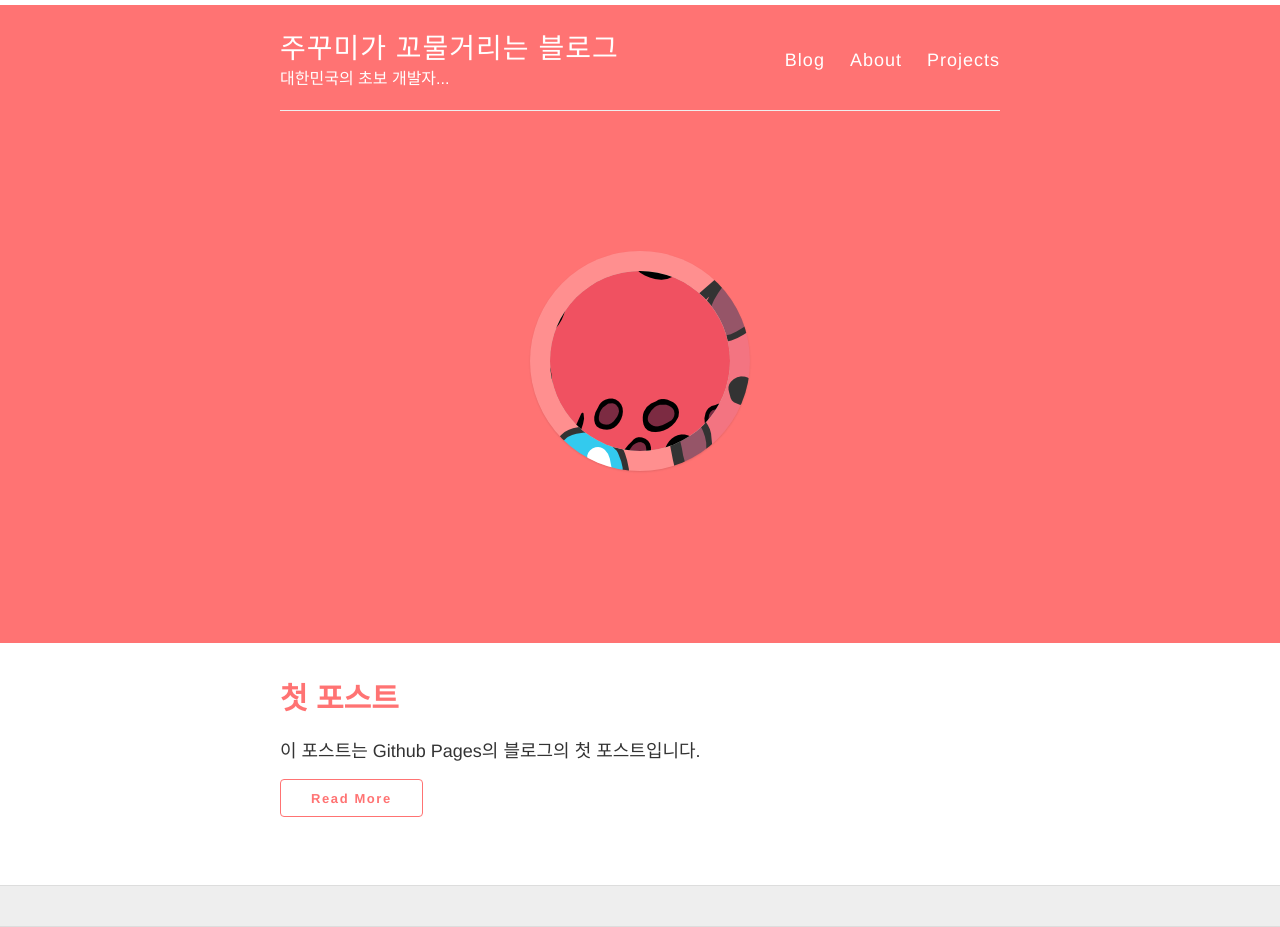
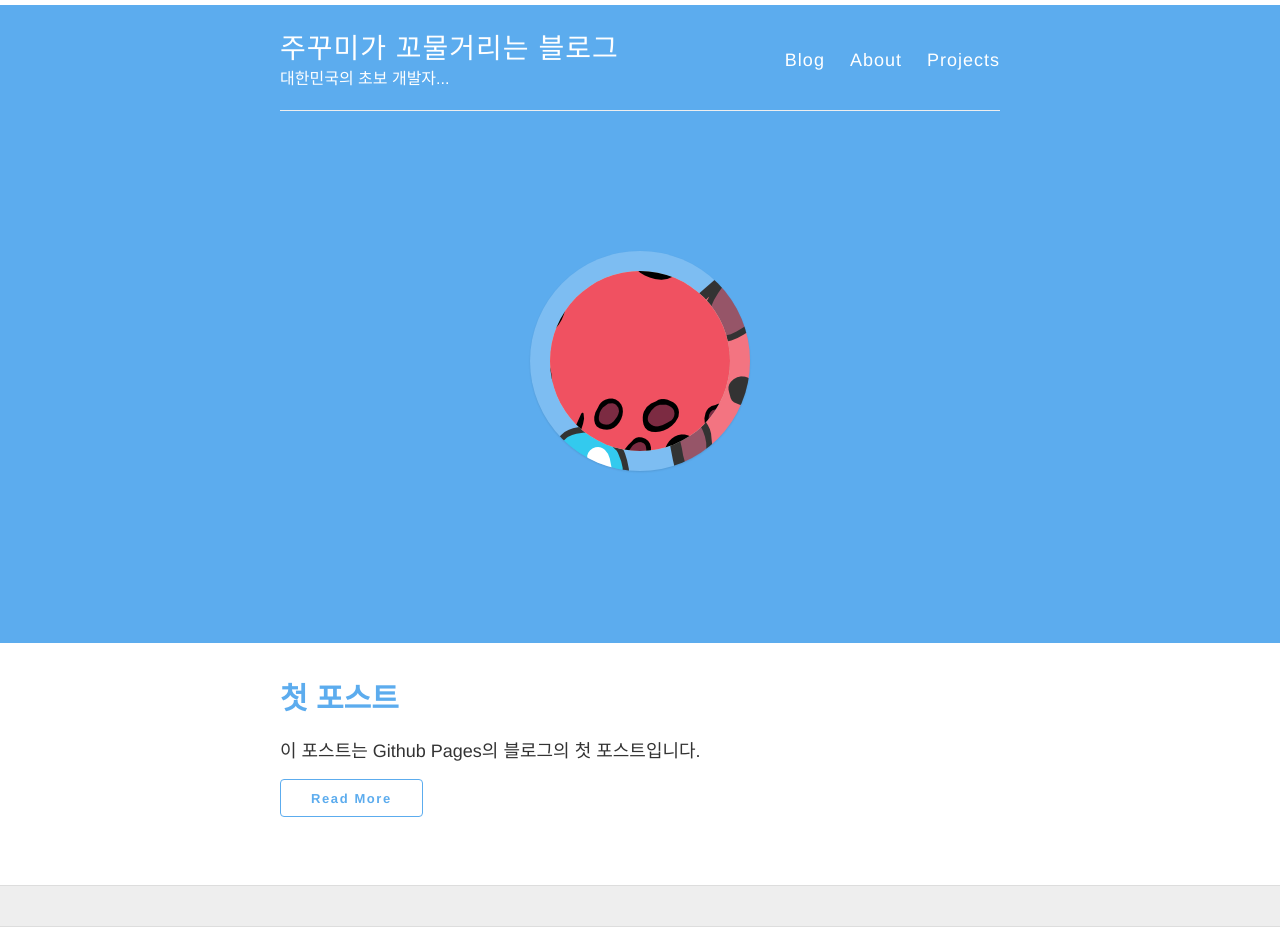
Before and after one commit to joshua1b/joshua1b.github.io, a Jekyll site: the page built from index.html, in a window 1280 px wide. Built offline with Jekyll 4.4.1, drawn with Linux system fonts in a browser that asks for light colours; nearby versions of some CDN libraries.

Commit message:
Chainging main color.

```diff
--- a/_sass/_variables.scss
+++ b/_sass/_variables.scss
@@ -18,7 +18,7 @@ $blue: #4183C4;
 // Main theme colors
 // Some cool main theme colors(violet:#8476ad;blue:#5cacee;red:#ff7373,#ff6f69;green:#6acf64,#2ddbb3;orange:#ffa268)
 
-$mono-color:#ff7373;                // main theme color(header, links, footer icons, buttons, post-title)
+$mono-color:#5cacee;                // main theme color(header, links, footer icons, buttons, post-title)
 $hl-color: $darkGray;              // header link color (author name and posted on date) for blog post meta
 $navbar-hover-color:$gray;        // navbar hover color (site name and navbar links hover color)
 $link-color: $darkerGray;        // normal hyperlink color other than the ones above.
```
